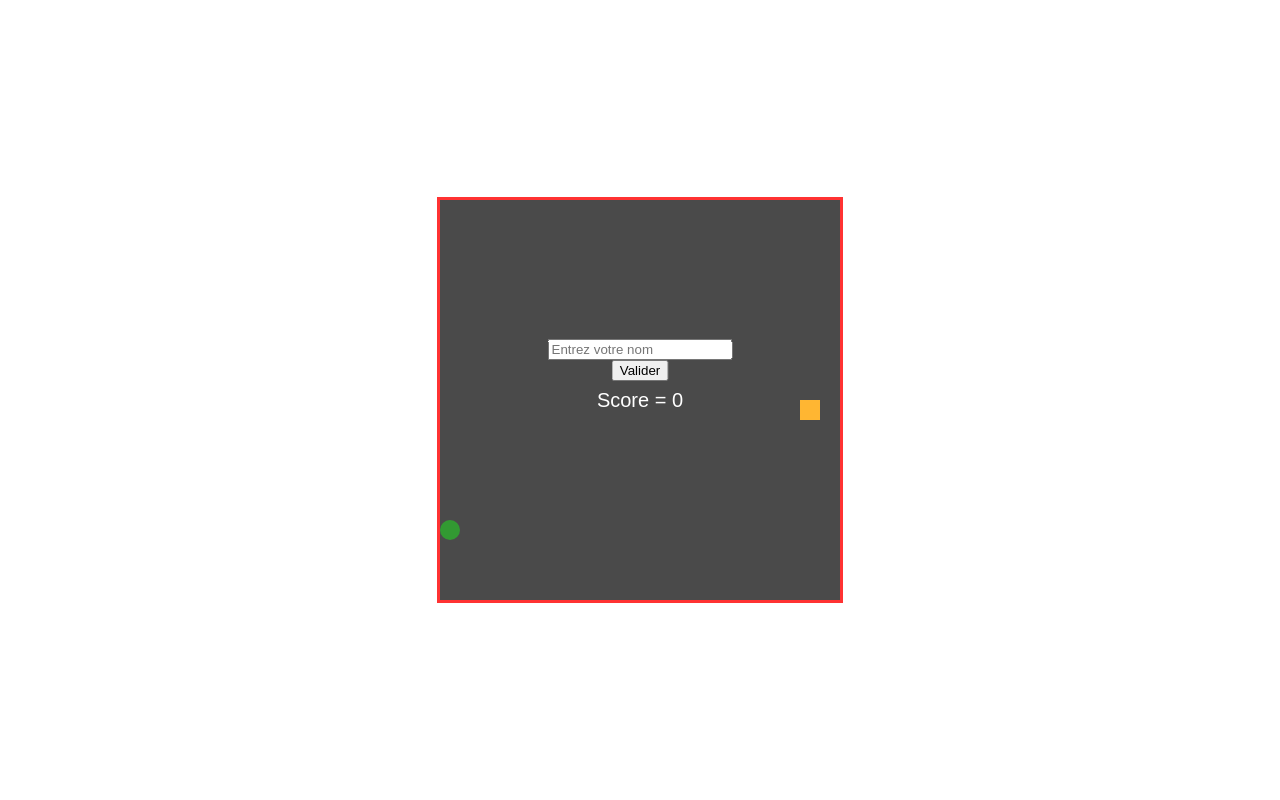
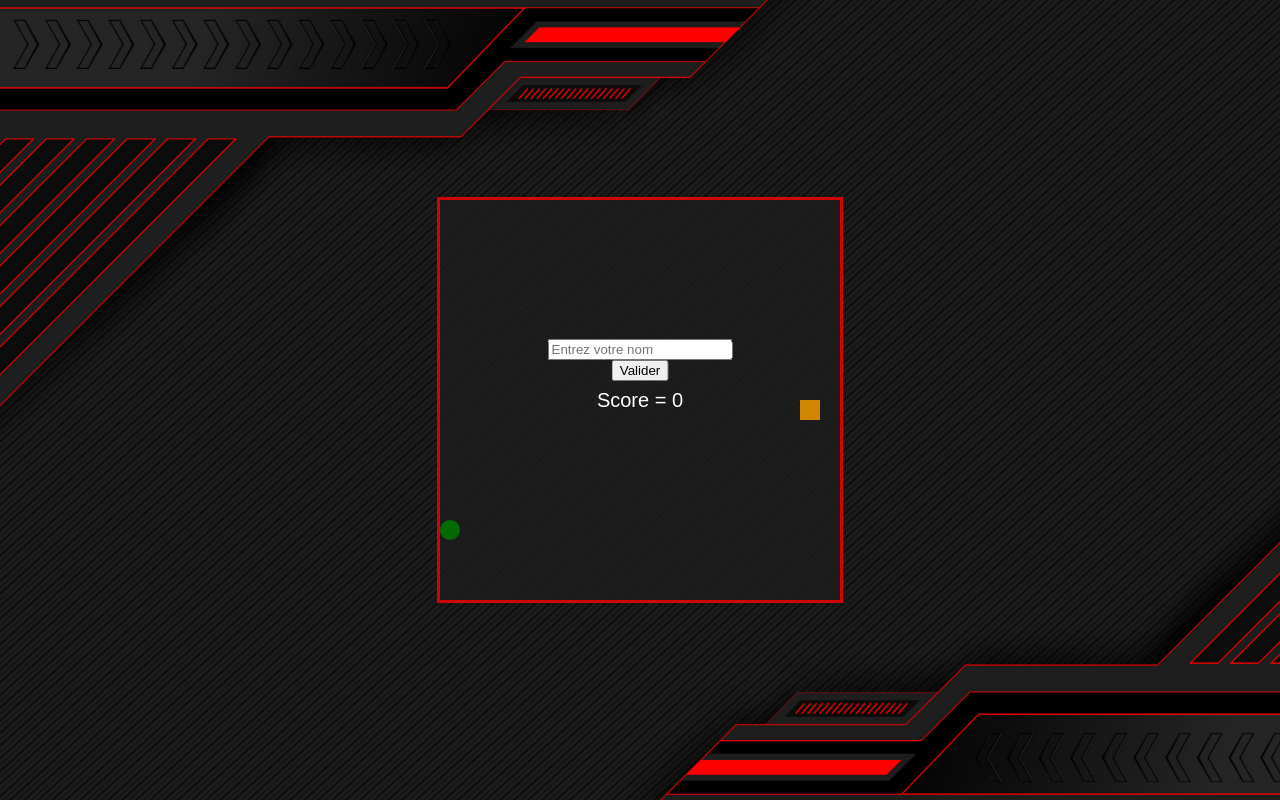
Before and after one commit to JulienNedellec/game-snake, a website with bundled scripts: page index.html in a window 1280 px wide. Built offline with nearby package versions, Linux system fonts and the light colour scheme; files whose address does not match are found by name.

Commit message:
chore: Update gitignore and eslint configuration, and fix background image URL in styles.css

```diff
--- a/assets/css/styles.css
+++ b/assets/css/styles.css
@@ -6,7 +6,7 @@ body {
 
 #game-container {
     /* background-color: red; */
-    background-image: url("assets/images/bg-snack.png");
+    background-image: url("/assets/images/bg-snack.png");
     background-repeat: no-repeat;
     background-size: cover;
     height: 100vh;
```
Also changed, not shown: eslint.config.mjs (added, +8 -0 lines), package.json (added, +17 -0 lines), 2 other files.
